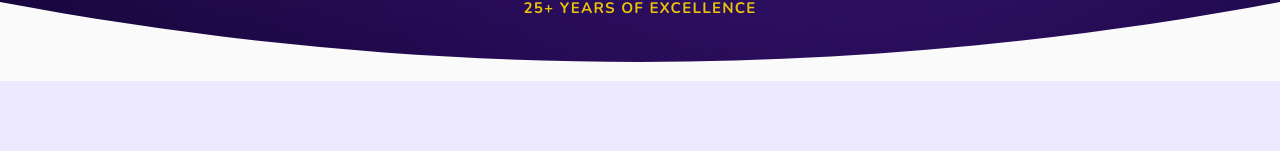
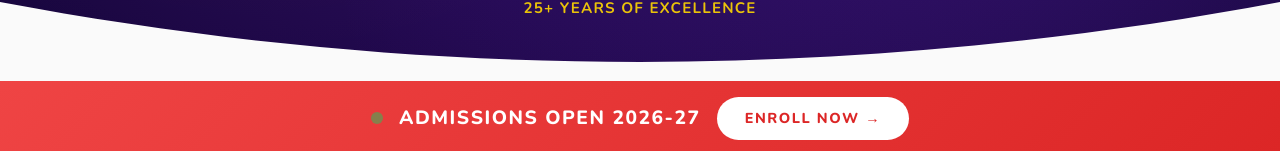
Before and after one commit to Govind1725/littel-star-nursery-and-primary-school, a Next.js app: page / in a window 1280 px wide. Shown: the part 801-952 px from the top of the page. Built offline with nearby package versions, Linux system fonts and the light colour scheme; no server answers; the database is empty.

Commit message:
Update styling in page.tsx and page.module.css

```diff
--- a/src/app/page.module.css
+++ b/src/app/page.module.css
@@ -77,6 +77,52 @@
 @keyframes float {
   0%, 100% { transform: translateY(0px); }
   50% { transform: translateY(-20px); }
+}
+
+/* ===== ADMISSION STRIP ===== */
+.admissionStrip {
+  background: linear-gradient(135deg, #ef4444, #dc2626);
+  padding: 16px 0;
+}
+
+.admissionStripInner {
+  display: flex;
+  align-items: center;
+  justify-content: center;
+  gap: 16px;
+  font-size: 1.2rem;
+  font-weight: 800;
+  color: #fff;
+  text-transform: uppercase;
+  letter-spacing: 0.08em;
+  flex-wrap: wrap;
+  text-align: center;
+}
+
+.admissionStripDot {
+  display: inline-block;
+  width: 12px;
+  height: 12px;
+  border-radius: 50%;
+  background: #22c55e;
+  animation: pulse 2s infinite;
+}
+
+.admissionStripBtn {
+  display: inline-block;
+  background: #fff;
+  color: #dc2626;
+  padding: 10px 28px;
+  border-radius: var(--radius-full);
+  font-weight: 800;
+  font-size: 0.9rem;
+  text-decoration: none;
+  transition: var(--transition-base);
+}
+
+.admissionStripBtn:hover {
+  background: #fef2f2;
+  transform: scale(1.05);
 }
 
 .heroContent {
--- a/src/app/page.tsx
+++ b/src/app/page.tsx
@@ -269,6 +269,17 @@ export default function HomePage() {
           <svg viewBox="0 0 1440 80" preserveAspectRatio="none">
             <path d="M0,0 C480,80 960,80 1440,0 L1440,80 L0,80 Z" fill="#FAFAFA" />
           </svg>
+        </div>
+      </section>
+
+      {/* ===== ADMISSION OPEN ===== */}
+      <section className={styles.admissionStrip}>
+        <div className="container">
+          <div className={styles.admissionStripInner}>
+            <span className={styles.admissionStripDot} />
+            <span>ADMISSIONS OPEN 2026-27</span>
+            <Link href="/admission" className={styles.admissionStripBtn}>Enroll Now →</Link>
+          </div>
         </div>
       </section>
 
```
